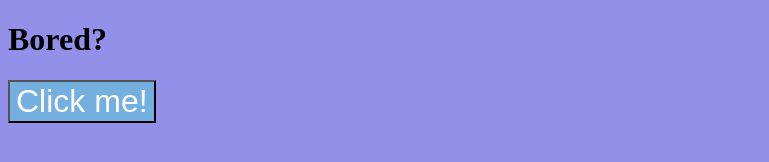
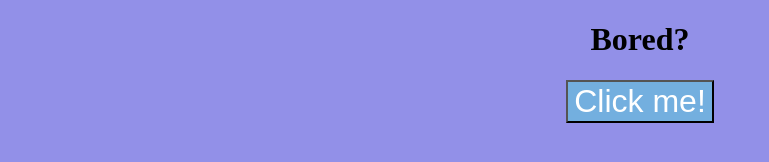
Before and after one commit to Ammar1313/API-project, a plain HTML site: page index.html in a window 1280 px wide. Shown: the whole page, without its empty margins (0-769 px from the left). Drawn offline with Linux system fonts and the light colour scheme.

Commit message:
Update index.html

```diff
--- a/index.html
+++ b/index.html
@@ -13,11 +13,17 @@
         font-size: xx-large;
         background-color: rgba(64, 224, 208, 0.39);
         color: white;
+        top: 50%;
+        left: 50%
     }
 
     p {
         color: rgb(154, 255, 71);
 
+    }
+
+    .center {
+        text-align: center;
     }
 </Style>
 
@@ -28,10 +34,11 @@
     <meta name="viewport" content="width=device-width, initial-scale=1.0">
     <title>Document</title>
 </head>
-<h1>Bored?</h1>
-<div id="container"></div>
-<button id="button" onclick="renderActivity()" style="align-items: center;"> Click me!</button>
-
+<div class="center">
+    <h1 style="text-align: center;">Bored?</h1>
+    <div id="container"></div>
+    <button id="button" onclick="renderActivity()" style="text-align: center;"> Click me!</button>
+</div>
 <form>
     <label> </label>
 </form>
@@ -75,7 +82,7 @@
         let htmlSegment = `<div>
     <hr>
     <h3  > ${data.activity}</h3> </div>
-    <div>  <p style="text-align: left;" font-size="xx-larger";> What is this? <strong>It's a ${data.type} activity!</strong> </p></div>
+    <div >  <p style="style="align-items: center;" font-size="xx-larger";> What is this? <strong>It's a ${data.type} activity!</strong> </p></div>
     <div>    <p > How many participants?<strong> Probably ${data.participants} is enough.</strong></p></div>
                    <div>  <p> Will it me cost any amount of money? <strong>hmm maybe about ${data.price}$ but who knows.</strong></p></div>
                                         <div>  <p> How accessible is this activity in terms of numbers? <strong>${data.accessibility} </strong></div>
```
